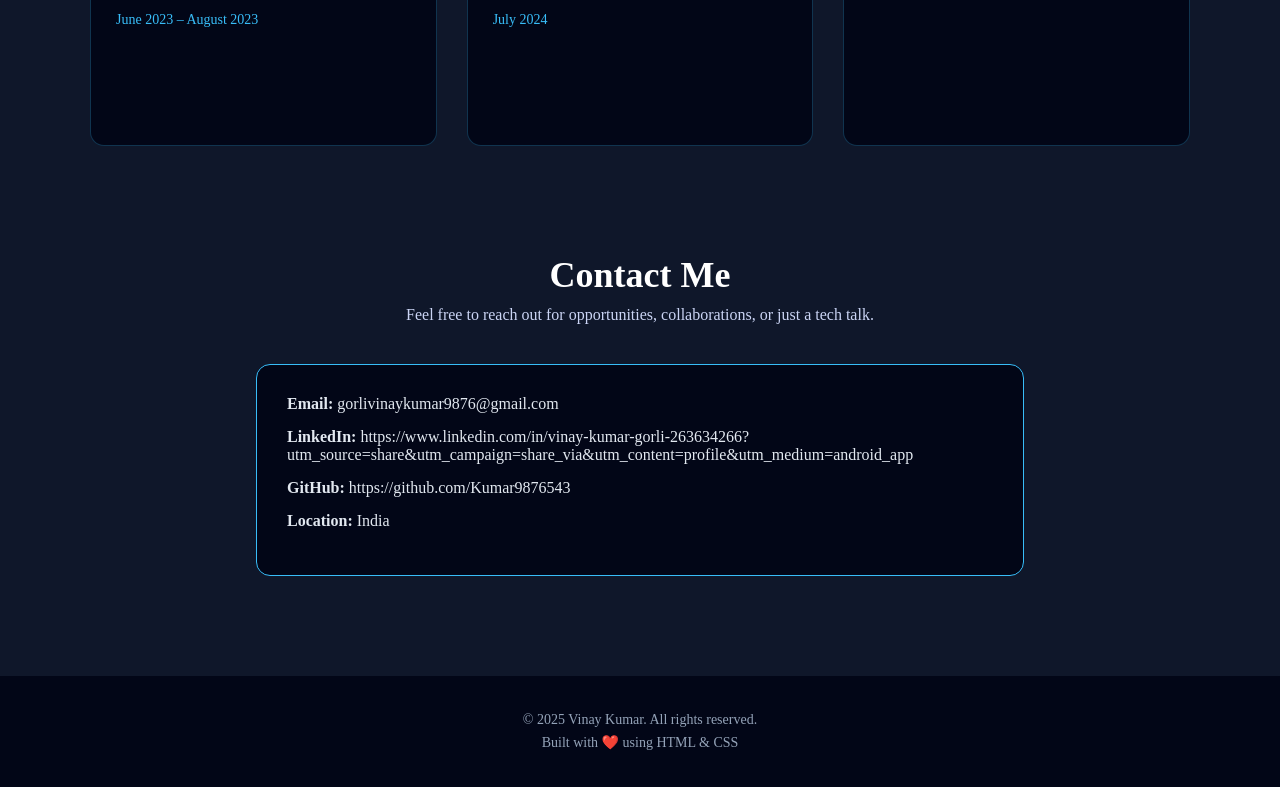
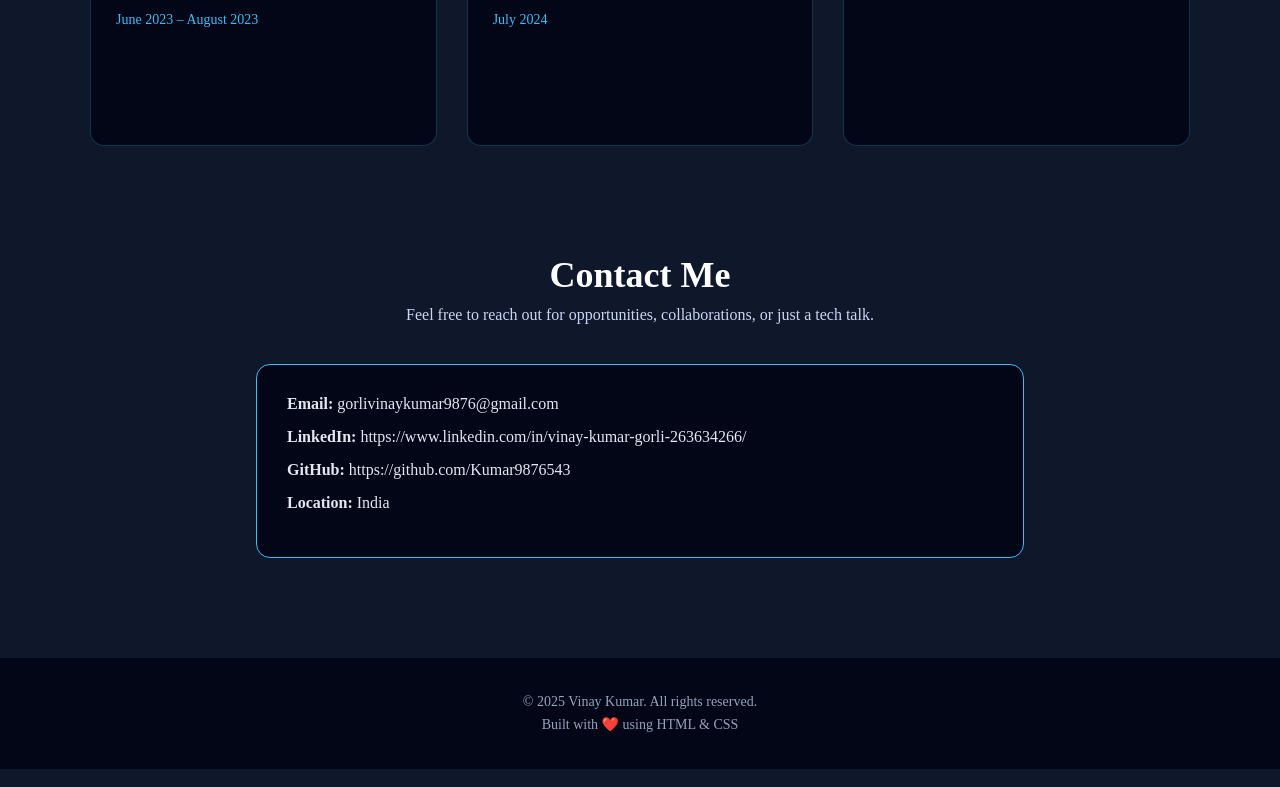
Before and after one commit to Kumar9876543/vinay-portfolio, a plain HTML site: page index.html in a window 1280 px wide. Shown: the part 3026-3813 px from the top of the page. Drawn offline with Linux system fonts and the light colour scheme.

Commit message:
Update LinkedIn URL in contact card

```diff
--- a/index.html
+++ b/index.html
@@ -179,7 +179,7 @@
 
             <div class="contact-card">
                 <p><strong>Email:</strong> gorlivinaykumar9876@gmail.com</p>
-                <p><strong>LinkedIn:</strong> https://www.linkedin.com/in/vinay-kumar-gorli-263634266?utm_source=share&utm_campaign=share_via&utm_content=profile&utm_medium=android_app</p>
+                <p><strong>LinkedIn:</strong> https://www.linkedin.com/in/vinay-kumar-gorli-263634266/</p>
                 <p><strong>GitHub:</strong> https://github.com/Kumar9876543</p>
                 <p><strong>Location:</strong> India</p>
             </div>
```
